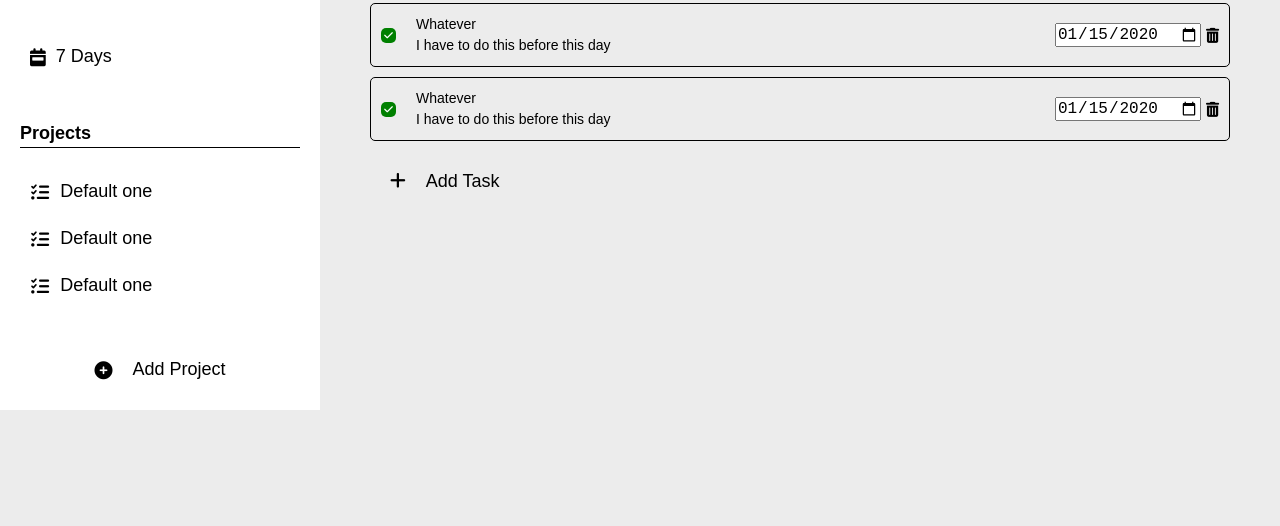
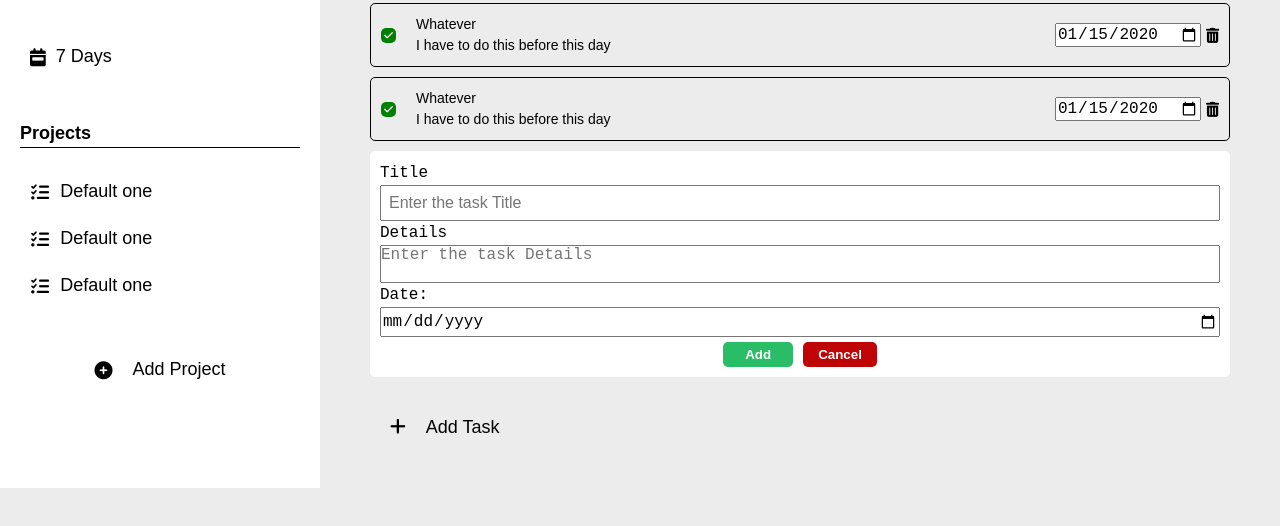
Before and after one commit to Novachaos82/to-do-list, a plain HTML site: page index.html in a window 1280 px wide. Both pictures are taken after typing "2020-01-15", "2020-01-15" into the empty fields and a click on the button "Add Task". Shown: the part 254-780 px from the top of the page. Drawn offline with Linux system fonts and the light colour scheme.

Commit message:
add project js

```diff
--- a/index.html
+++ b/index.html
@@ -46,8 +46,8 @@
                   <input id="projectInput" type="text" placeholder="Enter project Name">
 
                   <div class="formButtons">
-                    <input type="submit" value="Add" class="projectSubmitBtn">
-                    <input type="button" value="Cancel" class="projectCancelBtn">
+                    <input type="submit" value="Add" class="projectSubmitBtn" id="projectSubmitBtn">
+                    <input type="button" value="Cancel" class="projectCancelBtn" id="projectCancelBtn">
                   </div>
               </div>
               </form>
@@ -101,8 +101,8 @@
             <label for="taskDate">Date:</label>
             <input type="date">
             <div class="formButtons">
-              <input type="submit" value="Add" class="projectSubmitBtn">
-              <input type="button" value="Cancel" class="projectCancelBtn">
+              <input type="submit" value="Add" class="projectSubmitBtn" id="taskSubmitBtn">
+              <input type="button" value="Cancel" class="projectCancelBtn" id="taskCancelBtn">
             </div>
           </div>
         </form>
--- a/main.js
+++ b/main.js
@@ -1 +1 @@
-(()=>{"use strict";const e=document.getElementById("addProjectBtn"),t=(document.querySelector(".projectSubmitBtn"),document.querySelector(".projectCancelBtn")),c=document.getElementById("projectForm");console.log("test main.js"),function(){const n=function(){c.classList.remove("hide")},o=function(){c.classList.add("hide")};e.addEventListener("click",(()=>{n()})),t.addEventListener("click",(()=>{o()}))}()})();
+(()=>{"use strict";var e={d:(t,n)=>{for(var o in n)e.o(n,o)&&!e.o(t,o)&&Object.defineProperty(t,o,{enumerable:!0,get:n[o]})},o:(e,t)=>Object.prototype.hasOwnProperty.call(e,t)};e.d({},{i:()=>i});const t=document.getElementById("addProjectBtn"),n=(document.getElementById("projectSubmitBtn"),document.getElementById("projectCancelBtn")),o=document.getElementById("projectForm"),c=document.getElementById("taskForm"),d=document.getElementById("addTask"),l=(document.getElementById("taskSubmitBtn"),document.getElementById("taskCancelBtn"));function s(e){this.name=e}console.log("test main.js");let i=[];!function(){const e=function(){o.classList.remove("hide")},s=function(){o.classList.add("hide")},i=function(){c.classList.remove("hide")},r=function(){c.classList.add("hide")};t.addEventListener("click",(()=>{e()})),n.addEventListener("click",(()=>{s()})),d.addEventListener("click",(()=>{i(),console.log("yes working")})),l.addEventListener("click",(()=>{r()}))}(),document.getElementById("projectSubmitBtn").addEventListener("click",(e=>{e.preventDefault(),console.log(document.getElementById("projectInput").value),console.log(i),function(e){const t=new s(e);i.push(t),document.querySelectorAll(".project").forEach((e=>{e.remove()})),i.forEach((e=>{const t=document.querySelector(".projects-div"),n=document.createElement("div");n.classList.add("project"),n.textContent=e.name,t.appendChild(n)}))}(document.getElementById("projectInput").value)})),console.log(i)})();
```
